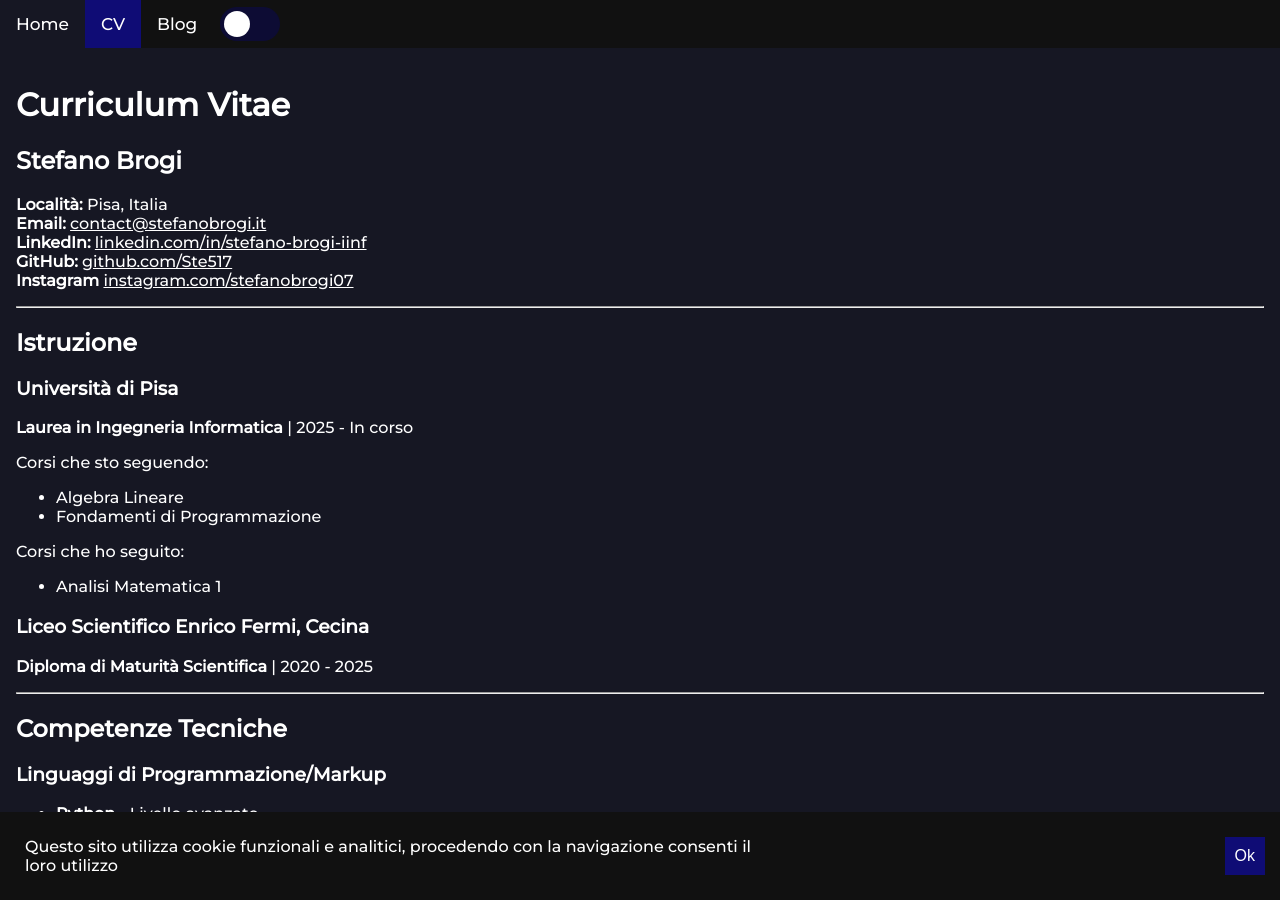
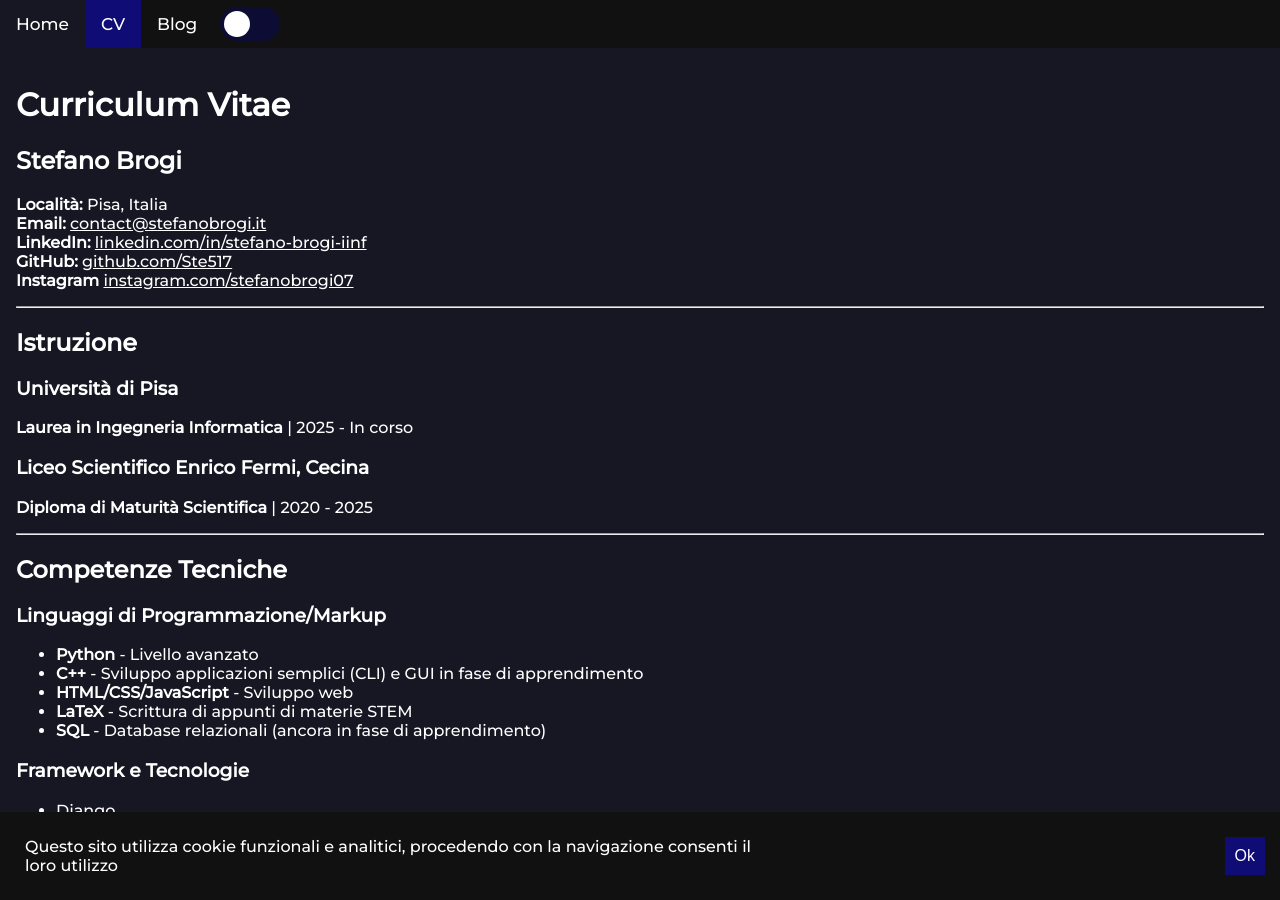
Before and after one commit to Ste517/Ste517.github.io, a Jekyll site: the page built from _pages/cv.md, in a window 1280 px wide and 900 px high. Built offline with Jekyll 4.4.1, drawn with Linux system fonts in a browser that asks for light colours.

Commit message:
Update education section in cv.md
Removed current and past courses from education section.

```diff
--- a/_pages/cv.md
+++ b/_pages/cv.md
@@ -21,13 +21,6 @@ nav_order: 2
 
 ### Università di Pisa
 **Laurea in Ingegneria Informatica** | 2025 - In corso
-
-Corsi che sto seguendo:
-- Algebra Lineare
-- Fondamenti di Programmazione
-
-Corsi che ho seguito:
-- Analisi Matematica 1
 
 ### Liceo Scientifico Enrico Fermi, Cecina
 **Diploma di Maturità Scientifica** | 2020 - 2025
```
